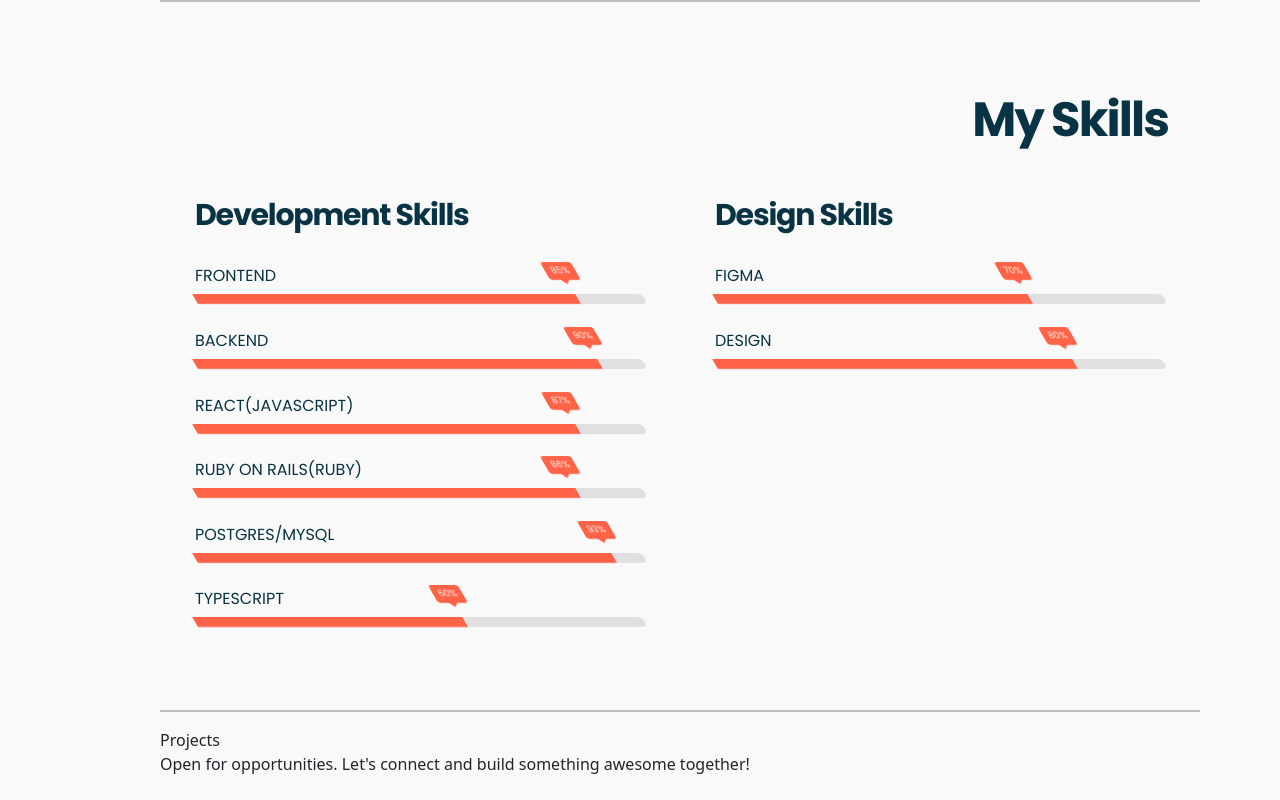
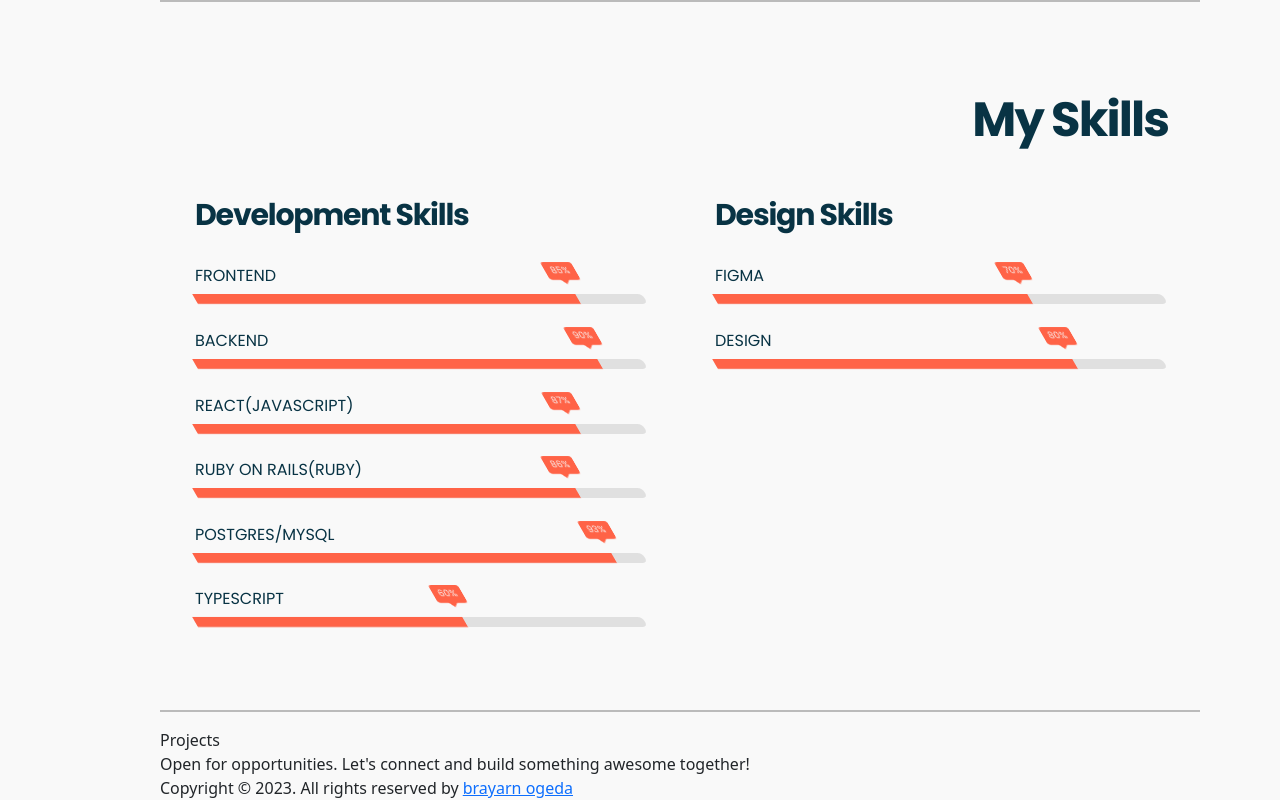
Before and after one commit to o-brayarn/portfolio, a React (Create React App) app: page / in a window 1280 px wide. Shown: the part 2048-2848 px from the top of the page. Before the commit the page ends 2824 px from the top, so only its background shows below. Built offline with nearby package versions, Linux system fonts and the light colour scheme; a web font is replaced by a local one.

Commit message:
add footer to the app

```diff
--- a/src/App.js
+++ b/src/App.js
@@ -1,6 +1,13 @@
 // import logo from './logo.svg';
 import "./App.css";
-import { About, NavBar, Projects, Services, Skills } from "./components";
+import {
+  About,
+  Footer,
+  NavBar,
+  Projects,
+  Services,
+  Skills,
+} from "./components";
 import { Contact, HomePage } from "./pages";
 
 function App() {
@@ -14,6 +21,7 @@ function App() {
         <Skills />
         <Projects />
         <Contact />
+        <Footer />
       </div>
     </>
   );
```
